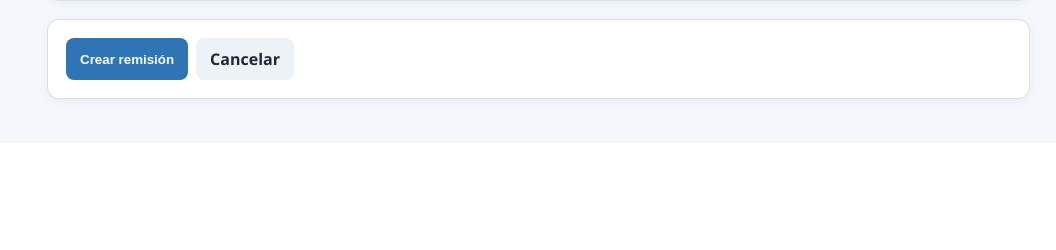
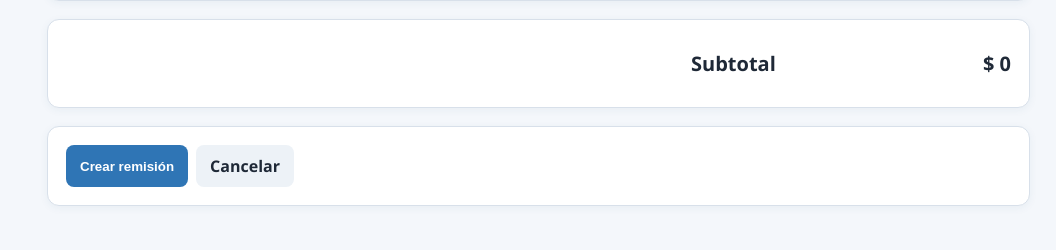
Before and after one commit to Andreslogi/App-Taller, a Flask app: page /facturas/nueva in a window 1280 px wide. Shown: the part 1038-1288 px from the top of the page, without its empty margins (224-1280 px from the left). Before the commit the page ends 1144 px from the top, so only its background shows below. Run offline with Flask 3, Linux system fonts and the light colour scheme; the visitor is signed in with stand-in values (Sample User, id 1); data comes from the database, SQL or seed files in the repository; data that the repository does not hold is empty; some libraries are stand-ins or nearby versions.

Commit message:
Se corrige subtotal

```diff
--- a/templates/invoice_form.html
+++ b/templates/invoice_form.html
@@ -20,18 +20,13 @@
     position: absolute;
     top: calc(100% + 4px);
     left: 0;
-
     width: min(720px, 78vw);
     max-height: 330px;
-
     overflow-y: auto;
-
     background: #ffffff;
     border: 1px solid #cbd5e1;
     border-radius: 10px;
-
-    box-shadow: 0 12px 30px rgba(0, 0, 0, 0.18);
-
+    box-shadow: 0 12px 30px rgba(0,0,0,.18);
     z-index: 99999;
 }
 
@@ -58,9 +53,9 @@
 }
 
 .search-result-meta {
+    margin-top: 3px;
     font-size: 12px;
     color: #667085;
-    margin-top: 3px;
 }
 
 .search-empty {
@@ -73,19 +68,29 @@
     overflow: visible;
 }
 
-.product-row,
-.service-row {
-    position: relative;
-}
-
 .credit-box {
     margin-top: 16px;
     padding: 16px;
-
     border: 1px solid #d9e2ec;
     border-radius: 10px;
-
     background: #f8fafc;
+}
+
+.total-box {
+    display: flex;
+    justify-content: flex-end;
+}
+
+.total-box-inner {
+    min-width: 320px;
+}
+
+.total-row {
+    display: flex;
+    justify-content: space-between;
+    align-items: center;
+    padding: 12px 0;
+    font-size: 20px;
 }
 
 </style>
@@ -93,7 +98,6 @@
 
 <!-- ======================================================
      CATÁLOGOS OCULTOS
-     JavaScript leerá estos datos
 ======================================================= -->
 
 <div id="productCatalog" style="display:none;">
@@ -131,7 +135,9 @@
 </div>
 
 
-<!-- Datos enviados previamente si hubo error -->
+<!-- ======================================================
+     DATOS POST ANTERIORES
+======================================================= -->
 
 <textarea
     id="postedProductIds"
@@ -183,7 +189,6 @@
         <h3>
             Datos de la remisión
         </h3>
-
 
         <div class="form-grid">
 
@@ -286,7 +291,7 @@
                 <input
                     name="vehicle_plate"
                     value="{{ request.form.get('vehicle_plate', '') }}"
-                    style="text-transform: uppercase;"
+                    style="text-transform:uppercase;"
                 >
 
             </div>
@@ -383,7 +388,6 @@
                 Datos del crédito
             </h4>
 
-
             <div class="form-grid">
 
 
@@ -534,7 +538,6 @@
 
                 </thead>
 
-
                 <tbody id="productBody">
                 </tbody>
 
@@ -598,7 +601,6 @@
 
                 </thead>
 
-
                 <tbody id="serviceBody">
                 </tbody>
 
@@ -608,6 +610,39 @@
 
     </div>
 
+
+    <!-- ==================================================
+         SUBTOTAL
+    =================================================== -->
+
+    <div class="card">
+
+        <div class="total-box">
+
+            <div class="total-box-inner">
+
+                <div class="total-row">
+
+                    <strong>
+                        Subtotal
+                    </strong>
+
+                    <strong id="liveSubtotal">
+                        $ 0
+                    </strong>
+
+                </div>
+
+            </div>
+
+        </div>
+
+    </div>
+
+
+    <!-- ==================================================
+         ACCIONES
+    =================================================== -->
 
     <div class="card">
 
@@ -637,7 +672,7 @@
 <script>
 
 /* =========================================================
-   CARGAR CATÁLOGOS DESDE HTML
+   CATÁLOGOS
 ========================================================= */
 
 const PRODUCTS =
@@ -731,20 +766,6 @@ function formatMoney(value) {
 }
 
 
-function formatQuantity(value) {
-
-    const number =
-        Number(value || 0);
-
-    return Number.isInteger(number)
-        ?
-        String(number)
-        :
-        String(number);
-
-}
-
-
 function findProduct(id) {
 
     return PRODUCTS.find(
@@ -783,7 +804,108 @@ function productLabel(product) {
 
 
 /* =========================================================
-   CERRAR LISTAS
+   SUBTOTAL
+========================================================= */
+
+function updateSubtotal() {
+
+    let subtotal =
+        0;
+
+
+    document
+        .querySelectorAll(
+            '.product-row'
+        )
+        .forEach(
+            row => {
+
+                const quantity =
+                    Number(
+                        row.querySelector(
+                            'input[name="quantity[]"]'
+                        )?.value
+                        ||
+                        0
+                    );
+
+
+                const price =
+                    Number(
+                        row.querySelector(
+                            'input[name="price[]"]'
+                        )?.value
+                        ||
+                        0
+                    );
+
+
+                subtotal +=
+                    quantity
+                    *
+                    price;
+
+            }
+        );
+
+
+    document
+        .querySelectorAll(
+            '.service-row'
+        )
+        .forEach(
+            row => {
+
+                const quantity =
+                    Number(
+                        row.querySelector(
+                            'input[name="service_quantity[]"]'
+                        )?.value
+                        ||
+                        0
+                    );
+
+
+                const price =
+                    Number(
+                        row.querySelector(
+                            'input[name="service_price[]"]'
+                        )?.value
+                        ||
+                        0
+                    );
+
+
+                subtotal +=
+                    quantity
+                    *
+                    price;
+
+            }
+        );
+
+
+    const element =
+        document.getElementById(
+            'liveSubtotal'
+        );
+
+
+    if (
+        element
+    ) {
+
+        element.textContent =
+            formatMoney(
+                subtotal
+            );
+    }
+
+}
+
+
+/* =========================================================
+   LISTAS
 ========================================================= */
 
 function closeAllLists(
@@ -823,6 +945,7 @@ function showProductResults(
         picker.querySelector(
             '.product-search'
         );
+
 
     const results =
         picker.querySelector(
@@ -912,9 +1035,7 @@ function showProductResults(
                 <div class="search-result-meta">
 
                     Stock:
-                    ${formatQuantity(
-                        product.stock
-                    )}
+                    ${product.stock}
 
                     ${escapeHtml(
                         product.unit
@@ -1011,14 +1132,14 @@ function chooseProduct(
     }
 
 
-    picker
-        .querySelector(
+    picker.querySelector(
         '.search-results'
-        )
-        .classList
-        .remove(
+    ).classList.remove(
         'open'
     );
+
+
+    updateSubtotal();
 
 }
 
@@ -1106,11 +1227,9 @@ function showServiceResults(
             option.innerHTML =
                 `
                 <div class="search-result-title">
-
                     ${escapeHtml(
                         service.name
                     )}
-
                 </div>
 
                 <div class="search-result-meta">
@@ -1204,20 +1323,20 @@ function chooseService(
     }
 
 
-    picker
-        .querySelector(
+    picker.querySelector(
         '.search-results'
-        )
-        .classList
-        .remove(
+    ).classList.remove(
         'open'
     );
 
+
+    updateSubtotal();
+
 }
 
 
 /* =========================================================
-   AGREGAR FILAS
+   FILAS
 ========================================================= */
 
 function addProductRow(
@@ -1298,7 +1417,6 @@ function addProductRow(
             <button
                 type="button"
                 class="btn btn-sm btn-light"
-                onclick="this.closest('tr').remove()"
             >
                 Quitar
             </button>
@@ -1354,6 +1472,22 @@ function addProductRow(
     );
 
 
+    row
+        .querySelector(
+            'button'
+        )
+        .addEventListener(
+            'click',
+            () => {
+
+                row.remove();
+
+                updateSubtotal();
+
+            }
+        );
+
+
     if (
         productId
     ) {
@@ -1375,6 +1509,9 @@ function addProductRow(
             );
         }
     }
+
+
+    updateSubtotal();
 
 }
 
@@ -1432,7 +1569,6 @@ function addServiceRow(
             <input
                 name="service_worker[]"
                 value="${worker}"
-                placeholder="Trabajador"
                 required
             >
 
@@ -1469,7 +1605,6 @@ function addServiceRow(
             <button
                 type="button"
                 class="btn btn-sm btn-light"
-                onclick="this.closest('tr').remove()"
             >
                 Quitar
             </button>
@@ -1525,6 +1660,22 @@ function addServiceRow(
     );
 
 
+    row
+        .querySelector(
+            'button'
+        )
+        .addEventListener(
+            'click',
+            () => {
+
+                row.remove();
+
+                updateSubtotal();
+
+            }
+        );
+
+
     if (
         serviceId
     ) {
@@ -1547,6 +1698,9 @@ function addServiceRow(
         }
     }
 
+
+    updateSubtotal();
+
 }
 
 
@@ -1558,16 +1712,12 @@ function validateInvoice(
     event
 ) {
 
-    const productRows =
-        document.querySelectorAll(
-            '.product-row'
-        );
-
-
     for (
         const row
         of
-        productRows
+        document.querySelectorAll(
+            '.product-row'
+        )
     ) {
 
         const id =
@@ -1595,16 +1745,12 @@ function validateInvoice(
     }
 
 
-    const serviceRows =
-        document.querySelectorAll(
-            '.service-row'
-        );
-
-
     for (
         const row
         of
-        serviceRows
+        document.querySelectorAll(
+            '.service-row'
+        )
     ) {
 
         const id =
@@ -1653,6 +1799,16 @@ function toggleCreditFields() {
         document.getElementById(
             'creditFields'
         );
+
+
+    if (
+        !payment
+        ||
+        !fields
+    ) {
+
+        return;
+    }
 
 
     fields.style.display =
@@ -1680,6 +1836,8 @@ function setToday() {
 
 
     if (
+        !field
+        ||
         field.value
     ) {
 
@@ -1724,7 +1882,7 @@ function setToday() {
 
 
 /* =========================================================
-   RESTAURAR FORMULARIO
+   RESTAURAR
 ========================================================= */
 
 function readJson(
@@ -1755,7 +1913,53 @@ function readJson(
 
 
 /* =========================================================
-   INICIAR
+   EVENTOS
+========================================================= */
+
+document.addEventListener(
+    'input',
+    event => {
+
+        if (
+            event.target.matches(
+                'input[name="quantity[]"],'
+                +
+                'input[name="price[]"],'
+                +
+                'input[name="service_quantity[]"],'
+                +
+                'input[name="service_price[]"]'
+            )
+        ) {
+
+            updateSubtotal();
+
+        }
+
+    }
+);
+
+
+document.addEventListener(
+    'click',
+    event => {
+
+        if (
+            !event.target.closest(
+                '.search-picker'
+            )
+        ) {
+
+            closeAllLists();
+
+        }
+
+    }
+);
+
+
+/* =========================================================
+   INICIO
 ========================================================= */
 
 document.addEventListener(
@@ -1772,10 +1976,12 @@ document.addEventListener(
                 'postedProductIds'
             );
 
+
         const productQty =
             readJson(
                 'postedProductQuantities'
             );
+
 
         const productPrices =
             readJson(
@@ -1809,15 +2015,18 @@ document.addEventListener(
                 'postedServiceIds'
             );
 
+
         const serviceWorkers =
             readJson(
                 'postedServiceWorkers'
             );
 
+
         const serviceQty =
             readJson(
                 'postedServiceQuantities'
             );
+
 
         const servicePrices =
             readJson(
@@ -1858,23 +2067,8 @@ document.addEventListener(
                 validateInvoice
             );
 
-    }
-);
-
-
-document.addEventListener(
-    'click',
-    event => {
-
-        if (
-            !event.target.closest(
-                '.search-picker'
-            )
-        ) {
-
-            closeAllLists();
-
-        }
+
+        updateSubtotal();
 
     }
 );
```
Lines whose indentation alone changed are shown as unchanged.
